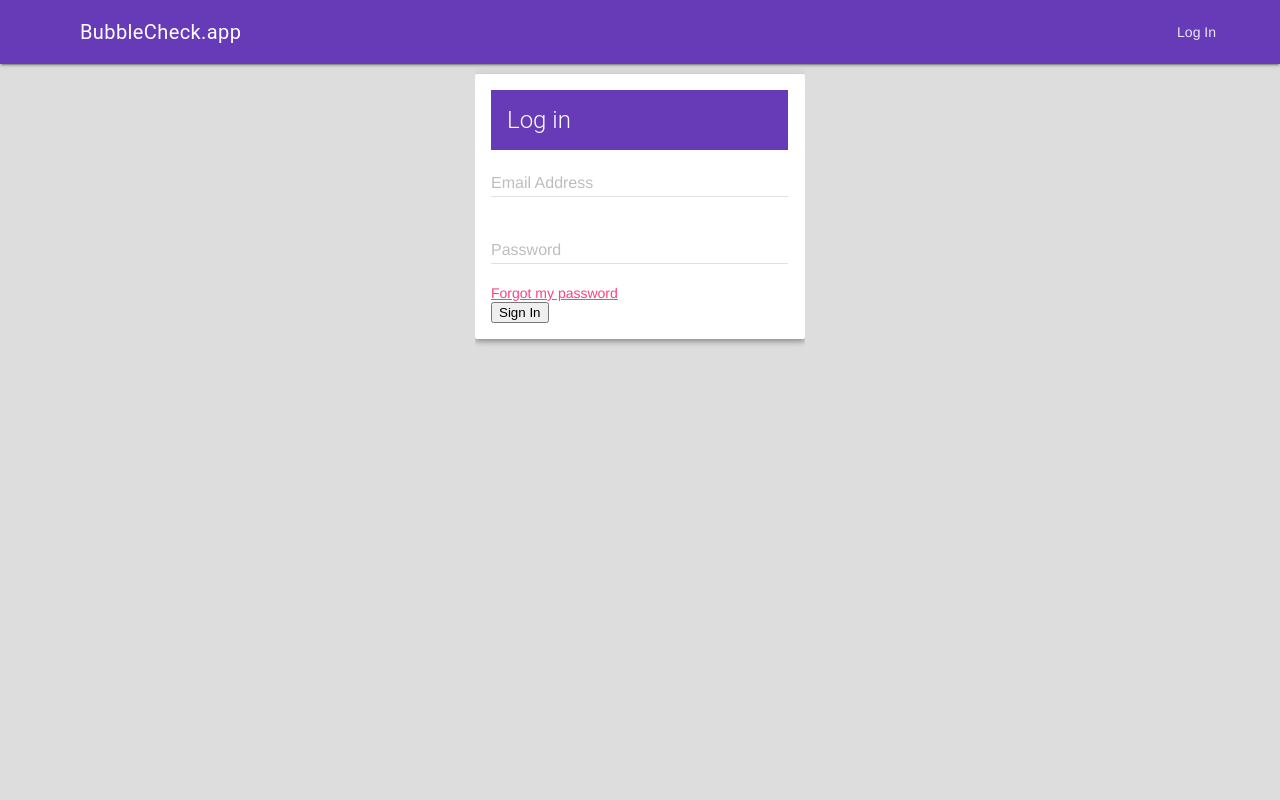
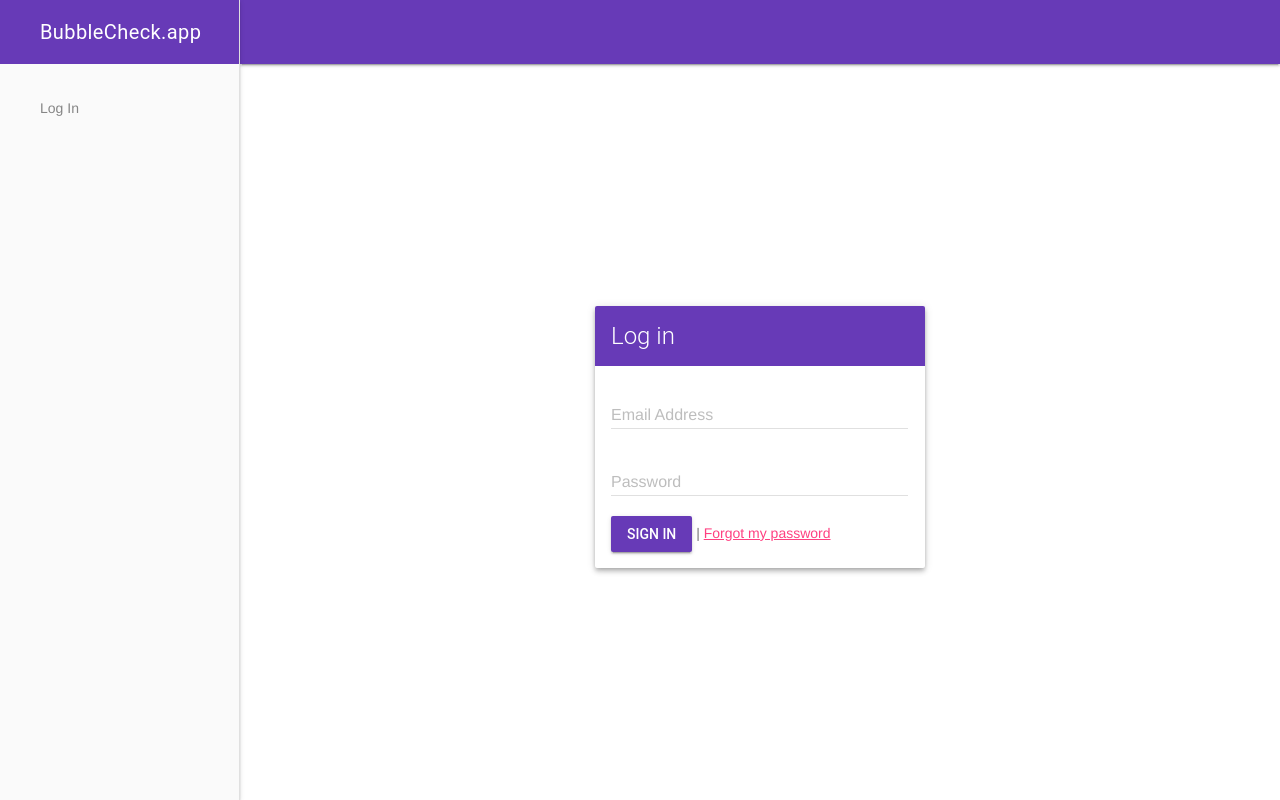
Before and after one commit to taylorreece/bubblecheck, a Flask app: page /user/login in a window 1280 px wide. Run offline with Flask 2, Linux system fonts and the light colour scheme.

Commit message:
Got a few ducks in a row for CSS

```diff
--- a/bubblecheck/templates/layout.html
+++ b/bubblecheck/templates/layout.html
@@ -12,25 +12,14 @@
 	{% endblock %}</style>
 </head>
 <body>
-	<div class="mdl-layout mdl-js-layout mdl-layout--fixed-header">
+	<div class="mdl-layout mdl-js-layout mdl-layout--fixed-drawer mdl-layout--fixed-header">
 		<header class="mdl-layout__header">
 			<div class="mdl-layout__header-row">
-			<!-- Title -->
-			<span class="mdl-layout-title">BubbleCheck.app</span>
-			<!-- Add spacer, to align navigation to the right -->
-			<div class="mdl-layout-spacer"></div>
-			<!-- Navigation -->
-			<nav class="mdl-navigation mdl-layout--large-screen-only">
-				{% if current_user.is_authenticated %}
-				<a class="mdl-navigation__link" href="{{ url_for('user_web_routes.user_logout_view') }}">Log Out</a>
-				{% else %}
-				<a class="mdl-navigation__link" href="{{ url_for('user_web_routes.user_login_view') }}">Log In</a>
-				{% endif %}
-			</nav>
+				<div class="mdl-layout-spacer"></div>
 			</div>
 		</header>
 		<div class="mdl-layout__drawer">
-			<span class="mdl-layout-title">BubbleCheck.app</span>
+			<span class="mdl-layout-title mdl-color--primary mdl-color-text--white">BubbleCheck.app</span>
 			<nav class="mdl-navigation">
 				{% if current_user.is_authenticated %}
 				<a class="mdl-navigation__link" href="{{ url_for('user_web_routes.user_logout_view') }}">Log Out</a>
@@ -39,25 +28,27 @@
 				{% endif %}
 			</nav>
 		</div>
-		<div class="mdl-layout__content">
+		<main class="mdl-layout__content">
 			{% with messages = get_flashed_messages(with_categories=true) %}
 				{% if messages %}
+					<ul class="demo-list-two mdl-list">
 					{% for category, message in messages %}
-					{% if category == 'error' %}<span class="mdl-chip mdl-chip--contact mdl-color-text--white mdl-color--red">
-					{% elif category == 'warning' %}<span class="mdl-chip__contact mdl-color--yellow ">
-					{% else %}<span class="mdl-chip__contact mdl-color--green mdl-color-text--white">
-					{% endif %}
-						<span class="mdl-chip__text">{{ message }}</span>
-						<a href="#" class="mdl-chip__action"><i class="material-icons">cancel</i></a>
-					</span>
+						<li class="mdl-list__item">
+							<span class="mdl-list__item-primary-content">
+								<i class="material-icons mdl-list__item-icon">{{ category }}</i>
+								{{ message}}
+							</span>
+						</li>
 					{% endfor %}
+					</ul>
 				{% endif %}
 			{% endwith %}
 
 			{% block body %}
 			{% endblock %}
-		</div>
+		</main>
 	</div>
+
 
 	<script defer src="https://code.getmdl.io/1.3.0/material.min.js"></script>
 	<!-- Vue developer source -->
--- a/bubblecheck/templates/user/login.html
+++ b/bubblecheck/templates/user/login.html
@@ -2,11 +2,11 @@
 {% block title %}Login{% endblock %}
 {% block body %}
 <div class="mdl-card login-card mdl-shadow--4dp">
+	<div class="mdl-card__title mdl-color--primary mdl-color-text--white">
+		<h2 class="mdl-card__title-text">Log in</h2>
+	</div>
 	<div class="mdl-card__supporting-text">
 		<form class="form-signin" method="POST" action="{{ url_for('user_web_routes.user_login_view') }}">
-			<div class="mdl-card__title mdl-color--primary mdl-color-text--white">
-				<h2 class="mdl-card__title-text">Log in</h2>
-			</div>
 			<div class="mdl-textfield mdl-js-textfield mdl-textfield--floating-label">
 				<input class="mdl-textfield__input" type="text" id="email" name="email">
 				<label class="mdl-textfield__label" for="email">Email Address</label>
@@ -15,26 +15,21 @@
 				<input class="mdl-textfield__input" type="password" id="password" name="password">
 				<label class="mdl-textfield__label" for="password">Password</label>
 			</div>
-			<a href="{{ url_for('user_web_routes.user_forgot_password_view') }}">Forgot my password</a>
-			<div class="form-group">
-				<div>
-					<button type="submit" class="btn btn-default">Sign In</button>
-				</div>
-			</div>
+
+			<button type="submit" class="mdl-button mdl-js-button mdl-button--raised mdl-button--colored">Sign In</button>
+			| <a href="{{ url_for('user_web_routes.user_forgot_password_view') }}">Forgot my password</a>
 		</form>
 	</div>
 </div>
 {% endblock %}
 
 {% block css %}
-.mdl-layout {
+.mdl-layout__content {
 	align-items: center;
+	display: flex;
 	justify-content: center;
 }
 .login-card {
 	margin-top: 10px;
 }
-body {
-    background-color: #ddd;
-}
 {% endblock %}
```
